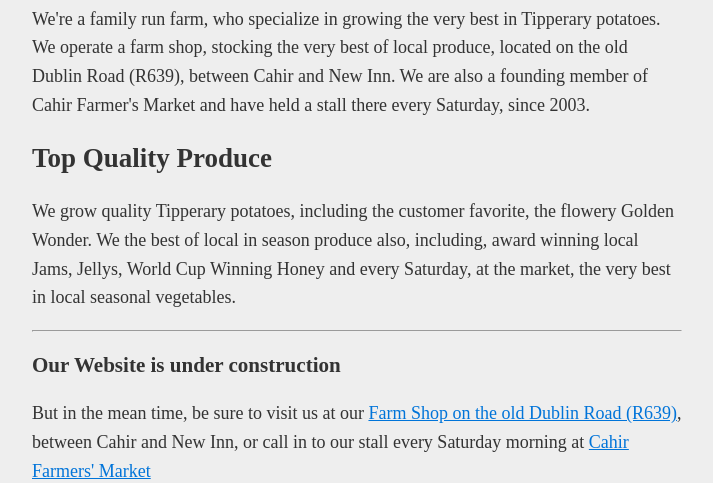
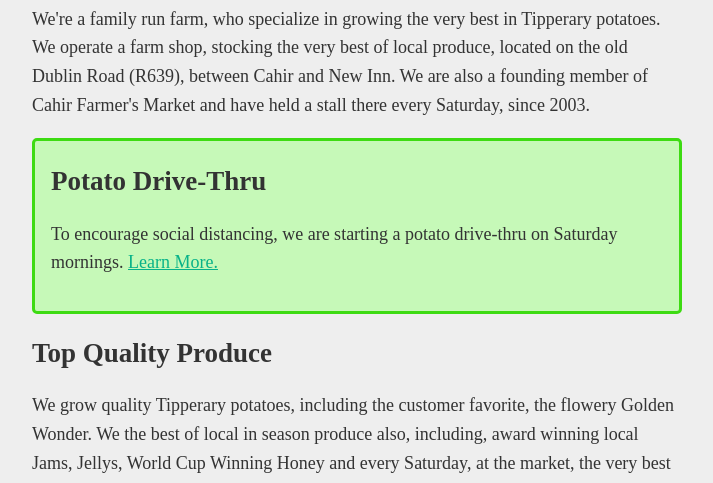
Before and after one commit to eoinobrien/OBriensFarmShop, a plain HTML site: page index.html in a window 1280 px wide. Shown: the part 309-792 px from the top of the page, without its empty margins (283-996 px from the left). Drawn offline with Linux system fonts and the light colour scheme.

Commit message:
Add link to social distancing page from the home page

```diff
--- a/index.html
+++ b/index.html
@@ -1,4 +1,5 @@
 <!DOCTYPE html>
+
 <head>
   <meta charset="utf-8">
   <meta http-equiv="X-UA-Compatible" content="IE=edge">
@@ -6,46 +7,48 @@
   <meta name="description" content="">
   <meta name="viewport" content="width=device-width, initial-scale=1">
 
+  <link rel="stylesheet" href="./styles.css">
+</head>
 
-  <style>
-    body{
-      margin:40px auto;
-      max-width:650px;
-      line-height:1.6;
-      font-size:18px;
-      color:#333;
-      padding:0 10px;
-      background: #eee;
-    }
-    h1,h2,h3{
-      line-height:1.2
-    }
-    img{
-      max-width: 400px;
-    }
-    a{ color: #0074d9; }
-    a:visited { color: #2E2F73;}
-  </style>
-</head>
 <body>
   <img src="img/OBriensFarmShop.svg" alt="O'Brien's Farm Shop Logo">
+
   <h1>Welcome, we're O'Brien's Farm Shop</h1>
-  <p>We're a family run farm, who specialize in growing the very best in Tipperary potatoes. We operate a farm shop, stocking the very best of local produce, located on the old Dublin Road (R639), between Cahir and New Inn. We are also a founding member of Cahir Farmer's Market and have held a stall there every Saturday, since 2003.</p>
+  <p>We're a family run farm, who specialize in growing the very best in Tipperary potatoes. We operate a farm shop,
+    stocking the very best of local produce, located on the old Dublin Road (R639), between Cahir and New Inn. We
+    are
+    also a founding member of Cahir Farmer's Market and have held a stall there every Saturday, since 2003.</p>
+
+  <div class="highlight">
+    <h2>Potato Drive-Thru</h2>
+    <p>To encourage social distancing, we are starting a potato drive-thru on Saturday mornings. <a
+        href="./social-distancing.html">Learn More.</a></p>
+  </div>
 
   <h2>Top Quality Produce</h2>
-  <p>We grow quality Tipperary potatoes, including the customer favorite, the flowery Golden Wonder. We the best of local in season produce also, including, award winning local Jams, Jellys, World Cup Winning Honey and every Saturday, at the market, the very best in local seasonal vegetables.</p>
+  <p>We grow quality Tipperary potatoes, including the customer favorite, the flowery Golden Wonder. We the best of
+    local in season produce also, including, award winning local Jams, Jellys, World Cup Winning Honey and every
+    Saturday, at the market, the very best in local seasonal vegetables.</p>
 
   <hr>
 
   <h3>Our Website is under construction</h3>
-  <p>But in the mean time, be sure to visit us at our <a href="https://www.google.ie/maps/place/O'Briens+Farm+Shop/@52.419454,-7.888066,13z/data=!4m2!3m1!1s0x0:0x47196af943b0cfcf?sa=X&ei=gdJEVa-uG9Xvapf-gJAH&ved=0CG8Q_BIwCw" title="Find us on Google Maps">Farm Shop on the old Dublin Road (R639)</a>, between Cahir and New Inn, or call in to our stall every Saturday morning at <a href="http://cahirfarmersmarket.ie/" title="Visit Cahir Farmer's Market's Website">Cahir Farmers' Market</a></p>
+  <p>But in the mean time, be sure to visit us at our <a
+      href="https://www.google.ie/maps/place/O'Briens+Farm+Shop/@52.419454,-7.888066,13z/data=!4m2!3m1!1s0x0:0x47196af943b0cfcf?sa=X&ei=gdJEVa-uG9Xvapf-gJAH&ved=0CG8Q_BIwCw"
+      title="Find us on Google Maps">Farm Shop on the old Dublin Road (R639)</a>, between Cahir and New Inn, or call in
+    to our stall every Saturday morning at <a href="http://cahirfarmersmarket.ie/"
+      title="Visit Cahir Farmer's Market's Website">Cahir Farmers' Market</a></p>
 
   <hr>
   <footer>
     <h2>Contact Us</h2>
-    <p>Email: <a href="mailto:obriensfarmshop@gmail.com" title="Email O'Brien's Farm Shop">obriensfarmshop@gmail.com</a><br>
-    Address: <a href="https://www.google.ie/maps/place/O'Briens+Farm+Shop/@52.419454,-7.888066,13z/data=!4m2!3m1!1s0x0:0x47196af943b0cfcf?sa=X&ei=gdJEVa-uG9Xvapf-gJAH&ved=0CG8Q_BIwCw" title="Find us on Google Maps">O'Brien's Farm Shop, Outrath, Cahir, Co. Tipperary</a><br>
-    Phone: <a href="tel:00353862646362">+353 86 2646362</a></p>
+    <p>Email: <a href="mailto:obriensfarmshop@gmail.com"
+        title="Email O'Brien's Farm Shop">obriensfarmshop@gmail.com</a><br>
+      Address: <a
+        href="https://www.google.ie/maps/place/O'Briens+Farm+Shop/@52.419454,-7.888066,13z/data=!4m2!3m1!1s0x0:0x47196af943b0cfcf?sa=X&ei=gdJEVa-uG9Xvapf-gJAH&ved=0CG8Q_BIwCw"
+        title="Find us on Google Maps">O'Brien's Farm Shop, Outrath, Cahir, Co. Tipperary</a><br>
+      Phone: <a href="tel:00353862646362">+353 86 2646362</a></p>
   </footer>
 </body>
+
 </html>
--- /dev/null
+++ b/styles.css
@@ -0,0 +1,33 @@
+body {
+    margin: 40px auto;
+    max-width: 650px;
+    line-height: 1.6;
+    font-size: 18px;
+    color: #333;
+    padding: 0 10px;
+    background: #eee;
+}
+h1,
+h2,
+h3 {
+    line-height: 1.2;
+}
+img {
+    max-width: 400px;
+}
+a {
+    color: #07b288;
+}
+a:visited {
+    color: #40796b;
+}
+.highlight {
+    border: 3px solid #3ddb12;
+    padding: 1rem;
+    background: #c6f9b8;
+    border-radius: 5px;
+}
+.highlight h1,
+.highlight h2 {
+    margin-top: 0.5rem;
+}
```
Also changed, not shown: social-distancing.html (+17 -27 lines).
